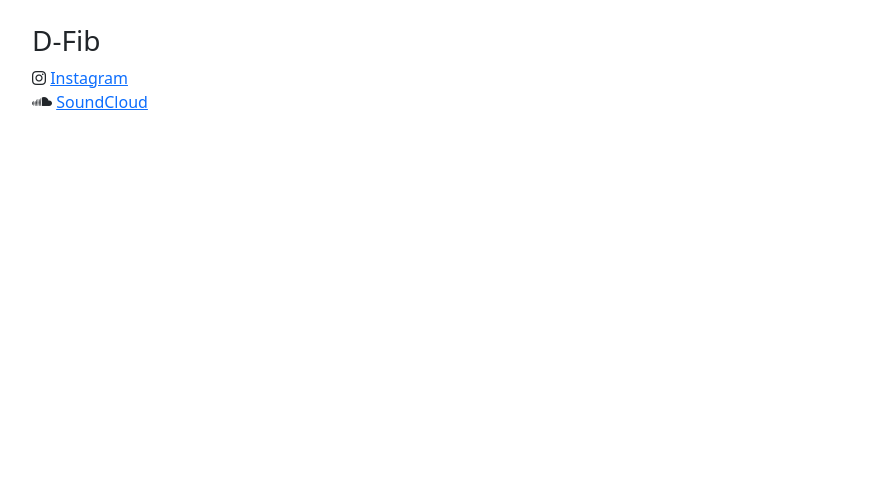
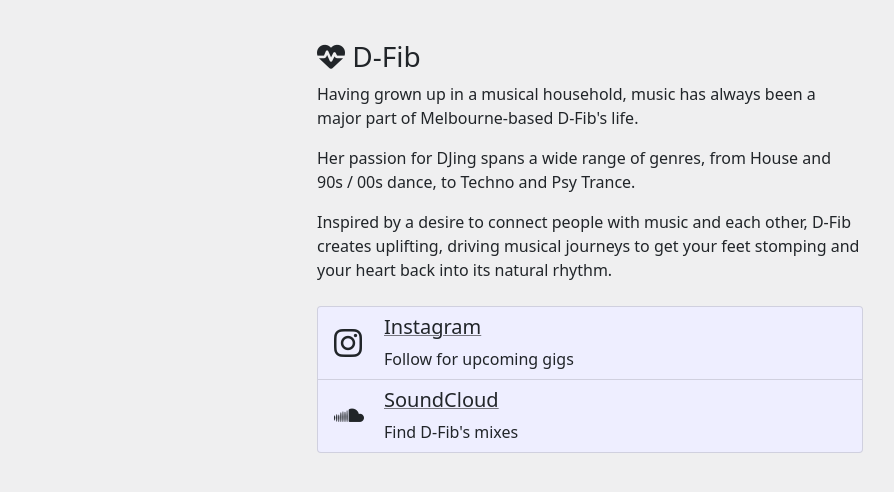
Before and after one commit to TheMadBug/dfib145, a plain HTML site: page index.html in a window 1280 px wide. Shown: the whole page, without its empty margins (50-944 px from the left). Drawn offline with nearby package versions, Linux system fonts and the light colour scheme.

Commit message:
Tidy up content

```diff
--- a/index.html
+++ b/index.html
@@ -4,12 +4,68 @@
         <link href="https://cdn.jsdelivr.net/npm/bootstrap@5.0.2/dist/css/bootstrap.min.css" rel="stylesheet" integrity="sha384-EVSTQN3/azprG1Anm3QDgpJLIm9Nao0Yz1ztcQTwFspd3yD65VohhpuuCOmLASjC" crossorigin="anonymous">
         <script src="https://cdn.jsdelivr.net/npm/bootstrap@5.0.2/dist/js/bootstrap.bundle.min.js" integrity="sha384-MrcW6ZMFYlzcLA8Nl+NtUVF0sA7MsXsP1UyJoMp4YLEuNSfAP+JcXn/tWtIaxVXM" crossorigin="anonymous"></script>
         <script src="https://kit.fontawesome.com/e769638943.js" crossorigin="anonymous"></script>
+
+        <style>
+            body {
+                background-color: rgb(239,239,240);
+            }
+            .list-group-item-action {
+                cursor: pointer;
+                background-color: #eeeeff;
+            }
+            .list-group-item-action:hover {
+                background-color: #ccccff;
+            }
+            .list-group-item-action h5 {
+                text-decoration: underline;
+                text-decoration-color: rgba(0,0,0,0.5);
+                text-decoration-thickness: 1px;
+            }
+            @media (prefers-color-scheme: dark) {
+                body {
+                    background-color: black;
+                    color: white;
+                }
+            }
+        </style>
     </head>
     <body>
-        <div class="container mt-4">
-            <div><h3>D-Fib</h3></div>
-            <div><i class="fa-brands fa-instagram"></i> <a href="https://www.instagram.com/dfib145/">Instagram</a></div>
-            <div><i class="fa-brands fa-soundcloud"></i> <a href="https://soundcloud.com/user-959910311">SoundCloud</a></div>
+        <div class="container-sm" style="margin-top:40px;">
+            <div class="row">
+                <div class="col-12 col-lg-3"></div>
+                <div class="col-12 col-lg-6">
+                    <div><h3><i class="fa-solid fa-heart-pulse"></i> D-Fib</h3></div>
+                    <div>
+                        <p>Having grown up in a musical household, music has always been a major part of Melbourne-based <span class="text-nowrap">D-Fib's</span> life.</p>
+                        <p>Her passion for DJing spans a wide range of genres, from House and 90s<span class="mx-1">/</span>00s dance, to Techno and Psy Trance.</p>
+                        <p>Inspired by a desire to connect people with music and each other, D-Fib creates uplifting, driving musical journeys to get your feet stomping and your heart back into its natural rhythm.</p>
+                    </div>
+                    <div class="list-group mt-4">
+                        <a class="list-group-item list-group-item-action d-flex align-items-center" href="https://www.instagram.com/dfib145/">
+                            <div style="font-size:32px; width:50px;">
+                                <i class="fa-brands fa-instagram"></i>
+                            </div>
+                            <div>
+                                <h5>Instagram</h5>
+                                <div>
+                                    Follow for upcoming gigs
+                                </div>
+                            </div>
+                        </a>
+
+                        <a class="list-group-item list-group-item-action d-flex align-items-center" href="https://soundcloud.com/user-959910311">
+                            <div style="font-size:24px; width:50px;">
+                                <i class="fa-brands fa-soundcloud"></i>
+                            </div>
+                            <div>
+                                <h5>SoundCloud</h5>
+                                Find D-Fib's mixes
+                            </div>
+                        </a>
+                    </div>
+                </div>
+                <div class="col-12 col-lg-3"></div>
+            </div>
         </div>
     </body>
 </html>
```
